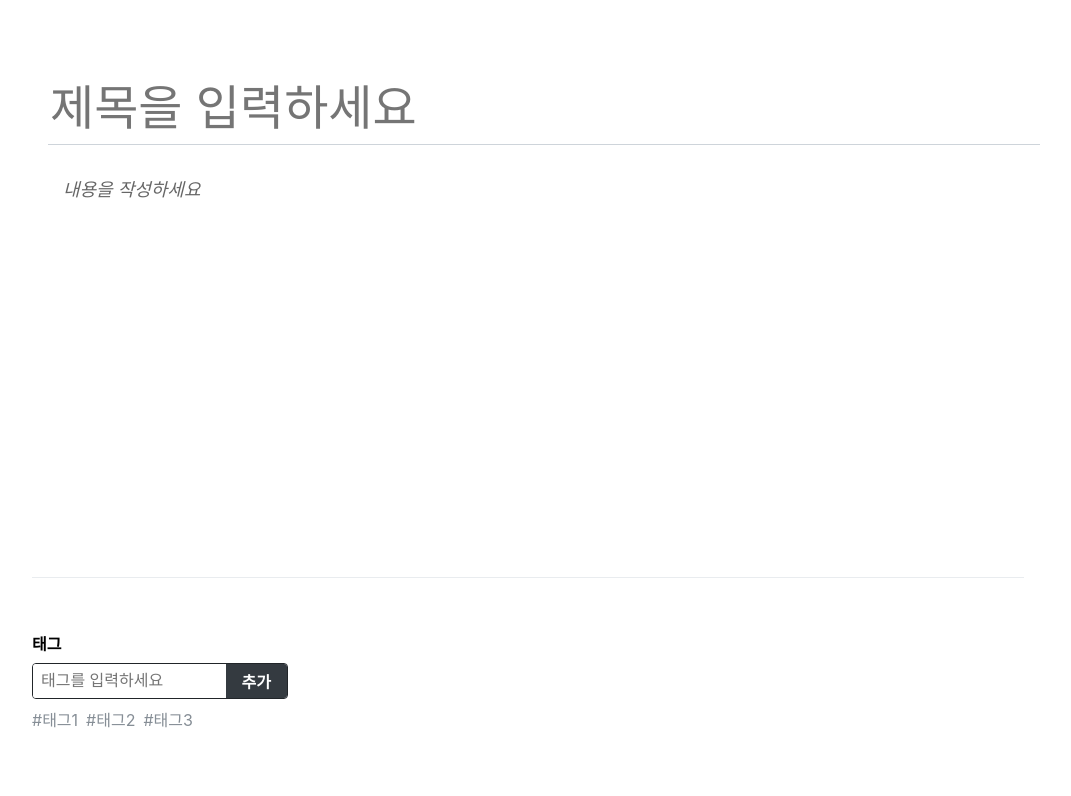
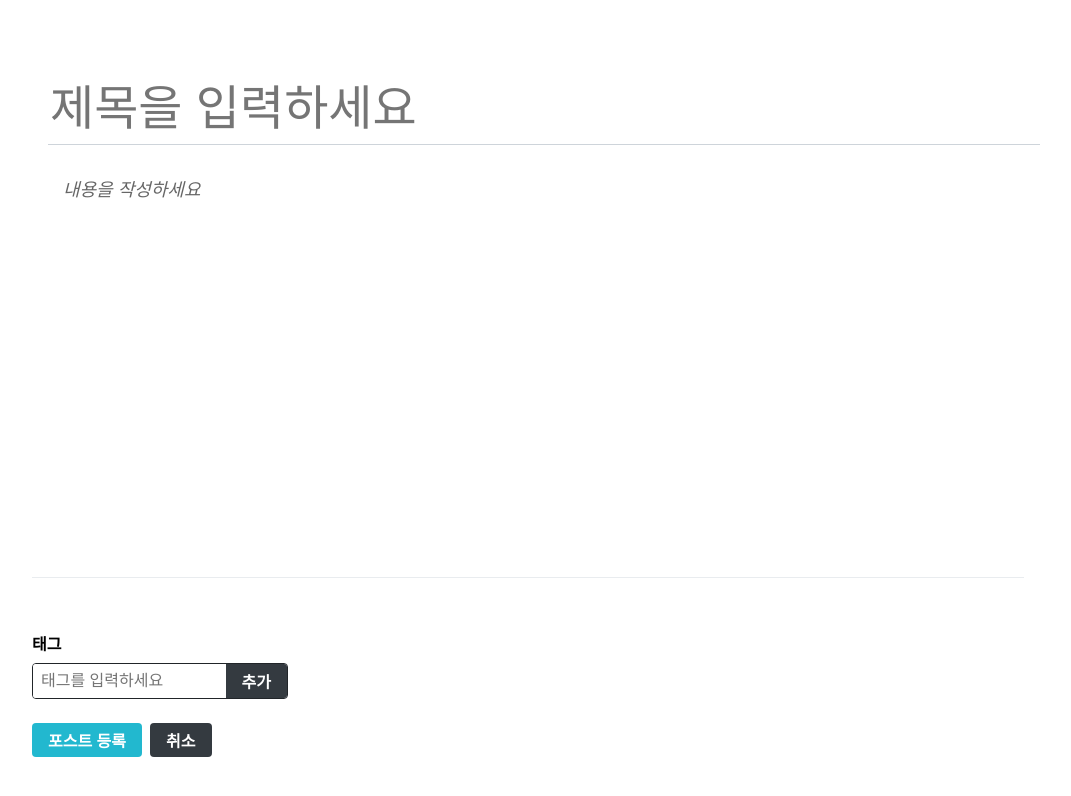
Before and after one commit to MarcoChanwoo/register_login_mac, a React (Create React App) app: page /write in a window 1280 px wide. Shown: the top 796 px of the page, without its empty margins (112-1183 px from the left). Built offline with nearby package versions, Linux system fonts and the light colour scheme.

Commit message:
20th commit

```diff
--- a/src/components/write/TagBox.js
+++ b/src/components/write/TagBox.js
@@ -1,6 +1,6 @@
 import styled from 'styled-components';
 import palette from '../../lib/styles/palette';
-import React from 'react';
+import React, { useCallback, useState } from 'react';
 
 const TagBoxBlock = styled.div`
     width: 100%;
@@ -61,26 +61,69 @@
 `;
 
 //  React.memo를 사용하여 tag 값이 바뀔때만 리렌더링되도록 처리
-const TagItem = React.memo(({ tag }) => <Tag>#{tag}</Tag>);
+const TagItem = React.memo(({ tag, onRemove }) => (
+    <Tag onClick={() => onRemove(tag)}>#{tag}</Tag>
+));
 
 //  React.memo를 사용하여 tags 값이 바뀔때만 리렌더링되도록 처리
-const TagList = React.memo(({ tags }) => (
+const TagList = React.memo(({ tags, onRemove }) => (
     <TagListBlock>
         {tags.map((tag) => (
-            <TagItem key={tag} tag={tag} />
+            <TagItem key={tag} tag={tag} onRemove={onRemove} />
         ))}
     </TagListBlock>
 ));
 
 const TagBox = () => {
+    const [input, setInput] = useState('');
+    const [localTags, setLocatTags] = useState([]);
+
+    const insertTag = useCallback(
+        (tag) => {
+            if (!tag) {
+                // 공백이라면 추가하지 않음
+                return;
+            }
+            if (localTags.includes(tag)) {
+                // 이미 존재한다면 추가하지 않음
+                return;
+            }
+            setLocatTags([...localTags, tag]);
+        },
+        [localTags],
+    );
+
+    const onRemove = useCallback(
+        (tag) => {
+            setLocatTags(localTags.filter((t) => t !== tag));
+        },
+        [localTags],
+    );
+    const onChange = useCallback((e) => {
+        setInput(e.target.value);
+    }, []);
+
+    const onSubmit = useCallback(
+        (e) => {
+            e.preventDefault();
+            insertTag(input.trim()); // 앞뒤 공백을 없앤 후 등록
+            setInput(''); // input 초기화
+        },
+        [input, insertTag],
+    );
+
     return (
         <TagBoxBlock>
             <h4>태그</h4>
-            <TagForm>
-                <input placeholder="태그를 입력하세요" />
+            <TagForm onSubmit={onSubmit}>
+                <input
+                    placeholder="태그를 입력하세요"
+                    value={input}
+                    onChange={onChange}
+                />
                 <button type="submit">추가</button>
             </TagForm>
-            <TagList tags={['태그1', '태그2', '태그3']} />
+            <TagList tags={localTags} onRemove={onRemove} />
         </TagBoxBlock>
     );
 };
--- /dev/null
+++ b/src/components/write/WriteActionButtons.js
@@ -0,0 +1,31 @@
+import styled from 'styled-components';
+import Button from '../common/Button';
+
+const WriteActionButtonsBlock = styled.div`
+    margin-top: 1rem;
+    margin-bottom: 3rem;
+    button + button {
+        margin-left: 0.5rem;
+    }
+`;
+
+// TagBox에서 사용하는 버튼과 일치하는 높이로 설정한 후 서로간의 여백 지정
+const StyledButton = styled(Button)`
+    height: 2.125rem;
+    & + & {
+        margin-left: 0.5rem;
+    }
+`;
+
+const WriteActionButtons = ({ onCancel, onPublish }) => {
+    return (
+        <WriteActionButtonsBlock>
+            <StyledButton cyan onClick={onPublish}>
+                포스트 등록
+            </StyledButton>
+            <StyledButton onClick={onCancel}>취소</StyledButton>
+        </WriteActionButtonsBlock>
+    );
+};
+
+export default WriteActionButtons;
--- a/src/pages/WritePage.js
+++ b/src/pages/WritePage.js
@@ -1,12 +1,14 @@
 import Editor from '../components/write/Editor';
 import Responsive from '../components/common/Responsive';
 import TagBox from '../components/write/TagBox';
+import WriteActionButtons from '../components/write/WriteActionButtons';
 
 const WritePage = () => {
     return (
         <Responsive>
             <Editor />
             <TagBox />
+            <WriteActionButtons />
         </Responsive>
     );
 };
```
